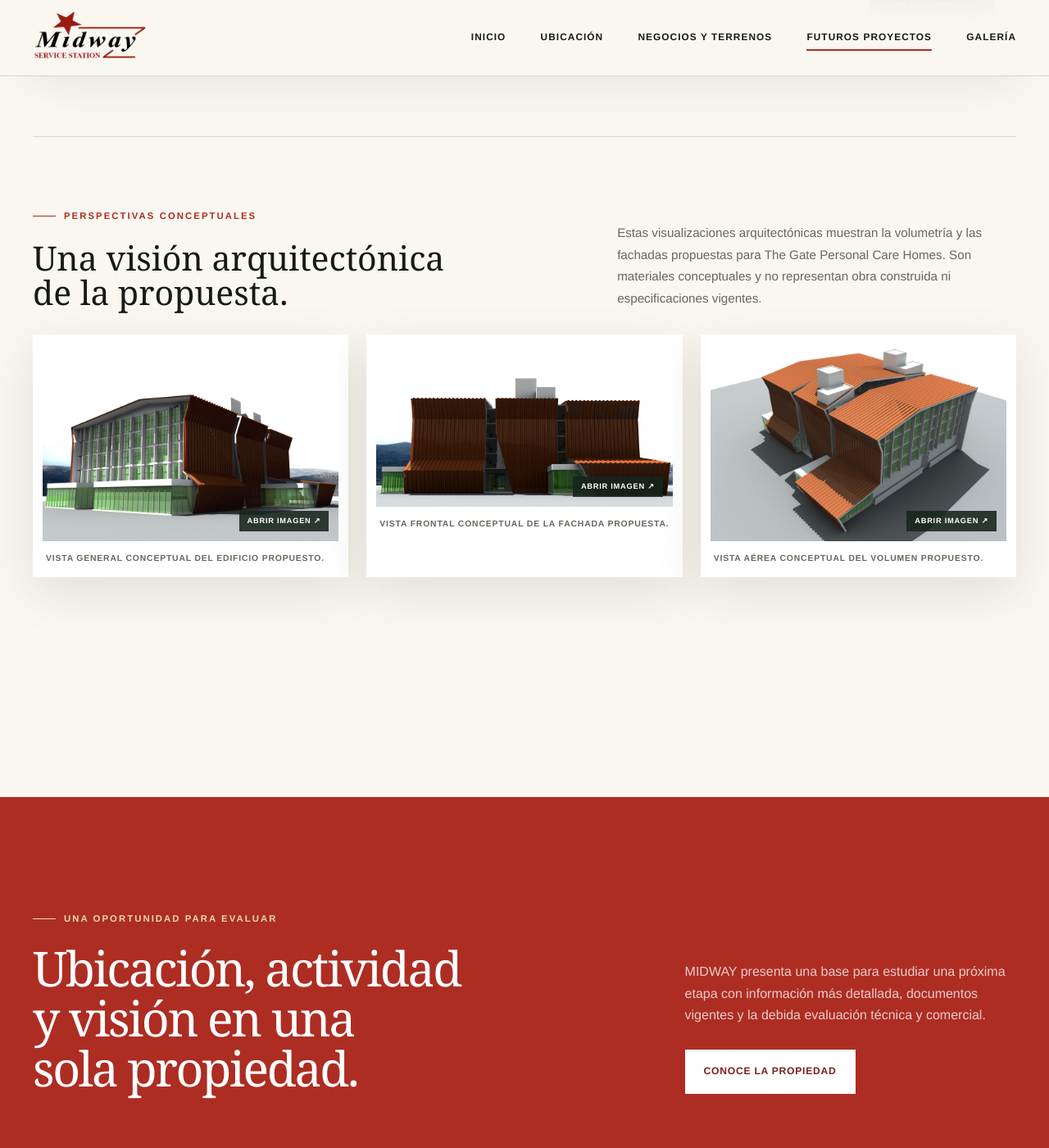
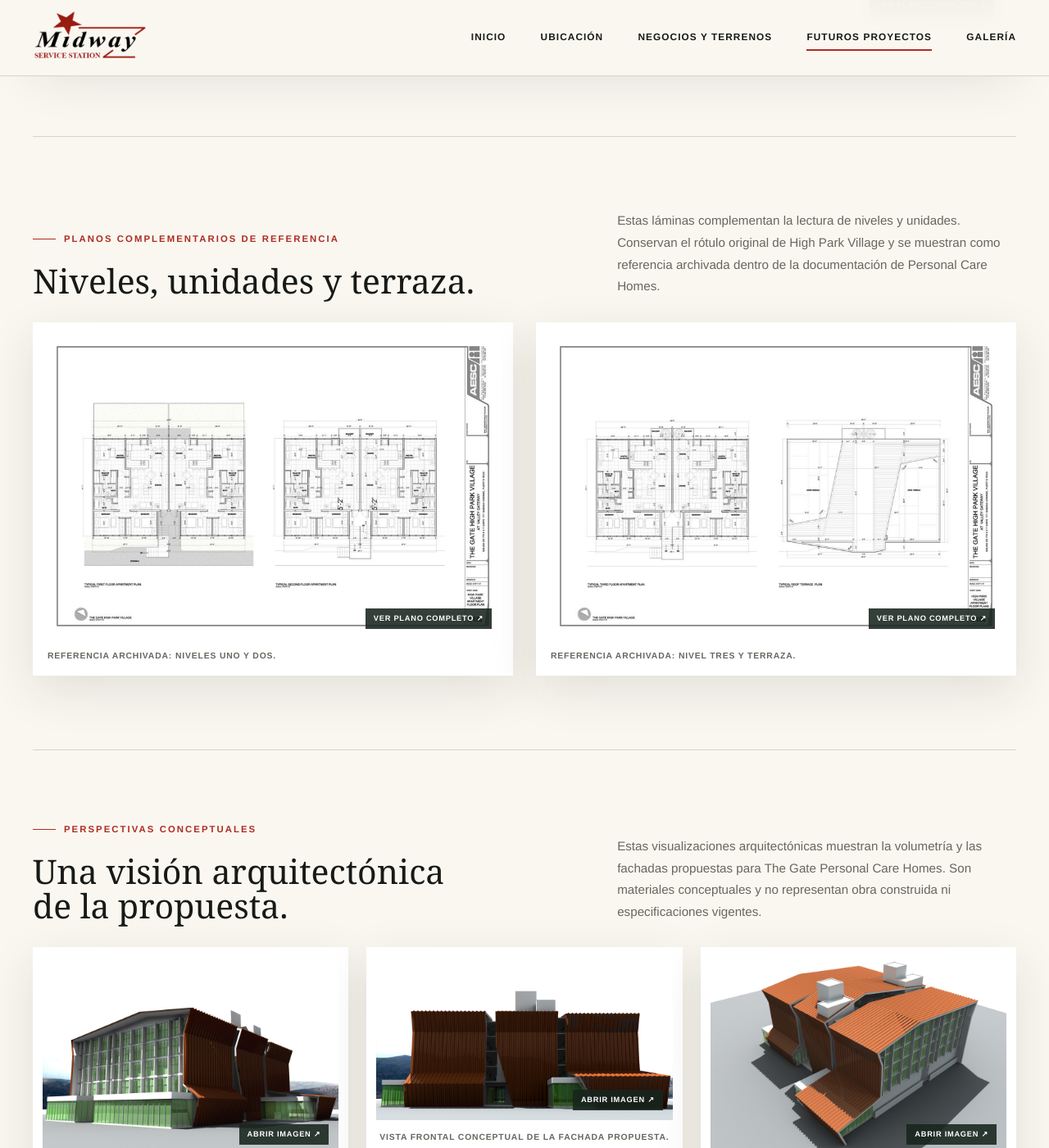
Before and after one commit to ramonmisla-code/Midway, a Jekyll site: the page built from futuros-proyectos.html, in a window 1280 px wide and 1400 px high, scrolled down 10423 px. Shown: the whole window at 82% size. Built offline with Jekyll 4.4.1, drawn with Linux system fonts in a browser that asks for light colours.

Commit message:
Agregar planos complementarios a Personal Care Homes

```diff
--- a/assets/css/main.css
+++ b/assets/css/main.css
@@ -1666,6 +1666,10 @@ h3 {
   padding-top: clamp(54px, 7vw, 90px);
 }
 
+.personal-care-reference-plans {
+  padding-top: clamp(54px, 7vw, 90px);
+}
+
 .personal-care-drawings__heading {
   display: grid;
   grid-template-columns: minmax(0, 1fr) minmax(280px, 0.75fr);
--- a/futuros-proyectos.html
+++ b/futuros-proyectos.html
@@ -246,6 +246,29 @@ permalink: /futuros-proyectos/
         </figure>
       </div>
     </section>
+    <section class="container personal-care-drawings personal-care-reference-plans" aria-labelledby="personal-care-reference-plans-title">
+      <div class="personal-care-drawings__heading">
+        <div>
+          <p class="eyebrow">Planos complementarios de referencia</p>
+          <h3 id="personal-care-reference-plans-title">Niveles, unidades y terraza.</h3>
+        </div>
+        <p>Estas láminas complementan la lectura de niveles y unidades. Conservan el rótulo original de High Park Village y se muestran como referencia archivada dentro de la documentación de Personal Care Homes.</p>
+      </div>
+      <div class="personal-care-drawings__grid">
+        <figure>
+          <a class="plan-link" href="{{ '/assets/images/future-projects/personal-care-reference-plans/niveles-1-y-2.jpg' | relative_url }}" target="_blank" rel="noopener" aria-label="Abrir planos de referencia de niveles uno y dos">
+            <img src="{{ '/assets/images/future-projects/personal-care-reference-plans/niveles-1-y-2.jpg' | relative_url }}" width="1800" height="1200" alt="Planos de referencia archivados para los niveles uno y dos, rotulados High Park Village" loading="lazy">
+          </a>
+          <figcaption>Referencia archivada: niveles uno y dos.</figcaption>
+        </figure>
+        <figure>
+          <a class="plan-link" href="{{ '/assets/images/future-projects/personal-care-reference-plans/nivel-3-y-terraza.jpg' | relative_url }}" target="_blank" rel="noopener" aria-label="Abrir planos de referencia de nivel tres y terraza">
+            <img src="{{ '/assets/images/future-projects/personal-care-reference-plans/nivel-3-y-terraza.jpg' | relative_url }}" width="1800" height="1200" alt="Planos de referencia archivados para el nivel tres y la terraza, rotulados High Park Village" loading="lazy">
+          </a>
+          <figcaption>Referencia archivada: nivel tres y terraza.</figcaption>
+        </figure>
+      </div>
+    </section>
     <section class="container personal-care-perspectives" aria-labelledby="personal-care-perspectives-title">
       <div class="personal-care-perspectives__heading">
         <div>
```
Also changed, not shown: assets/images/future-projects/personal-care-reference-plans/nivel-3-y-terraza.jpg (added), assets/images/future-projects/personal-care-reference-plans/niveles-1-y-2.jpg (added).
